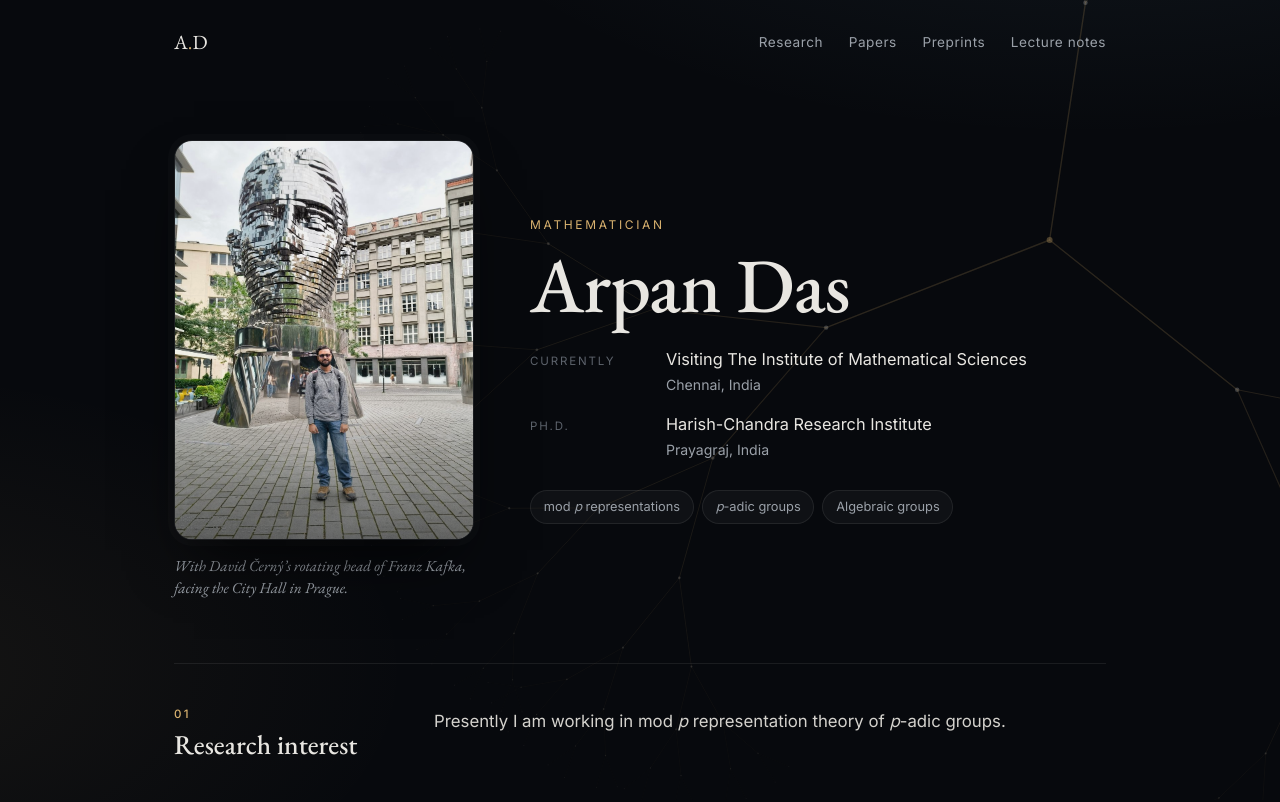
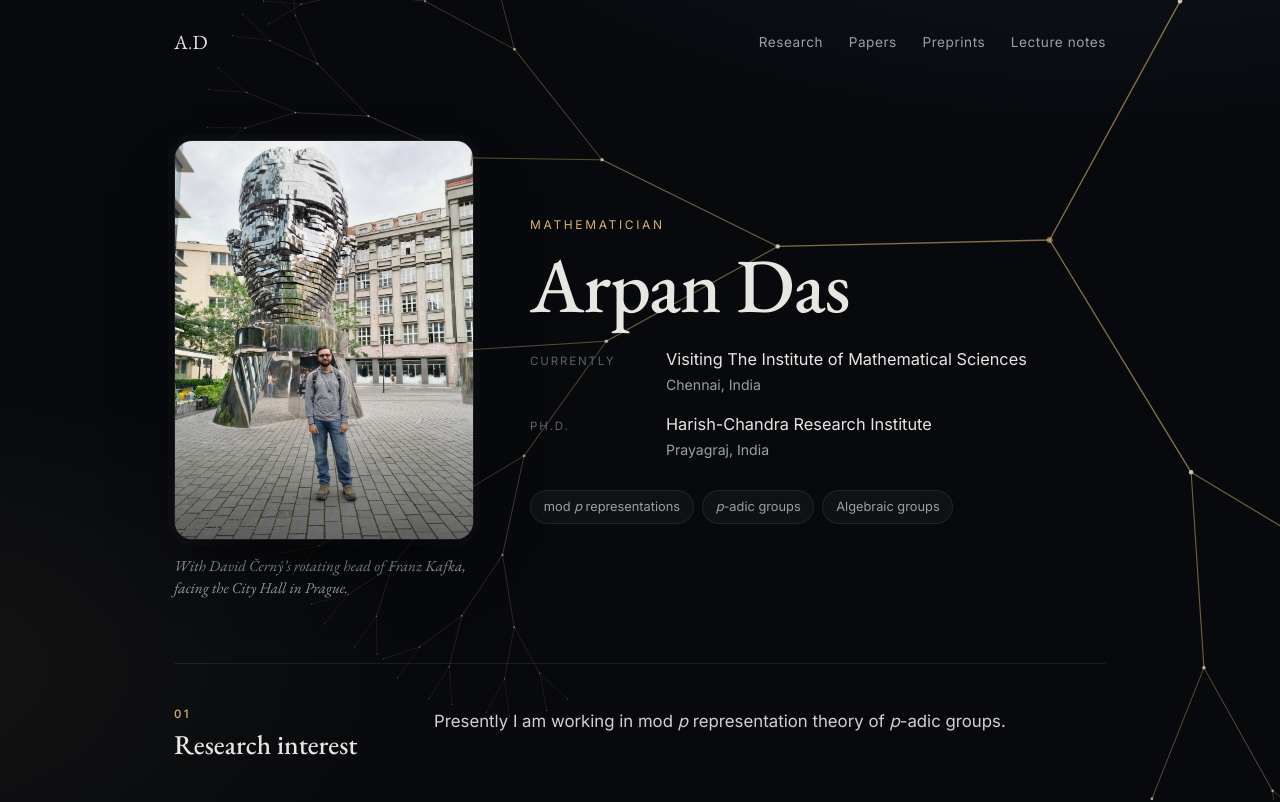
Before and after one commit to arpan-das-hri/arpan-das-hri.github.io, a plain HTML site: page index.html in a window 1280 px wide. Shown: the top 802 px of the page. Drawn offline with nearby package versions, Linux system fonts and the light colour scheme.

Commit message:
Update index.html

```diff
--- a/index.html
+++ b/index.html
@@ -52,7 +52,7 @@
       height: 100%;
       z-index: 0;
       pointer-events: none;
-      opacity: 0.55;
+      opacity: 1;
     }
 
     .page {
@@ -532,7 +532,7 @@
       var ctx = c.getContext('2d');
       var P = 2;            // residue field F_p, so the tree is (p+1)-regular
       var DEPTH = 7;
-      var reduce = window.matchMedia('(prefers-reduced-motion: reduce)').matches;
+      var reduce = false; // always rotate (very slowly)
       var edges = [], W, H, dpr;
 
       function build() {
@@ -562,16 +562,16 @@
 
       function draw(t) {
         ctx.clearRect(0, 0, W, H);
-        var R = Math.min(W, H) * 0.30;
+        var R = Math.min(W, H) * 0.34;
         var cx = W * 0.82, cy = H * 0.30;
-        var rot = reduce ? 0 : t * 0.00003;
+        var rot = t * 0.0001;   // one full turn ≈ 1 minute
         var cs = Math.cos(rot), sn = Math.sin(rot);
         ctx.lineCap = 'round';
         for (var i = 0; i < edges.length; i++) {
           var e = edges[i];
           var x1 = cx + R * (e[0] * cs - e[1] * sn), y1 = cy + R * (e[0] * sn + e[1] * cs);
           var x2 = cx + R * (e[2] * cs - e[3] * sn), y2 = cy + R * (e[2] * sn + e[3] * cs);
-          var alpha = 0.32 * Math.pow(0.78, e[4] - 1);
+          var alpha = 0.6 * Math.pow(0.85, e[4] - 1);
           ctx.strokeStyle = 'rgba(217,178,111,' + alpha + ')';
           ctx.lineWidth = Math.max(0.4, 1.4 * Math.pow(0.82, e[4] - 1));
           ctx.beginPath(); ctx.moveTo(x1, y1); ctx.lineTo(x2, y2); ctx.stroke();
```
